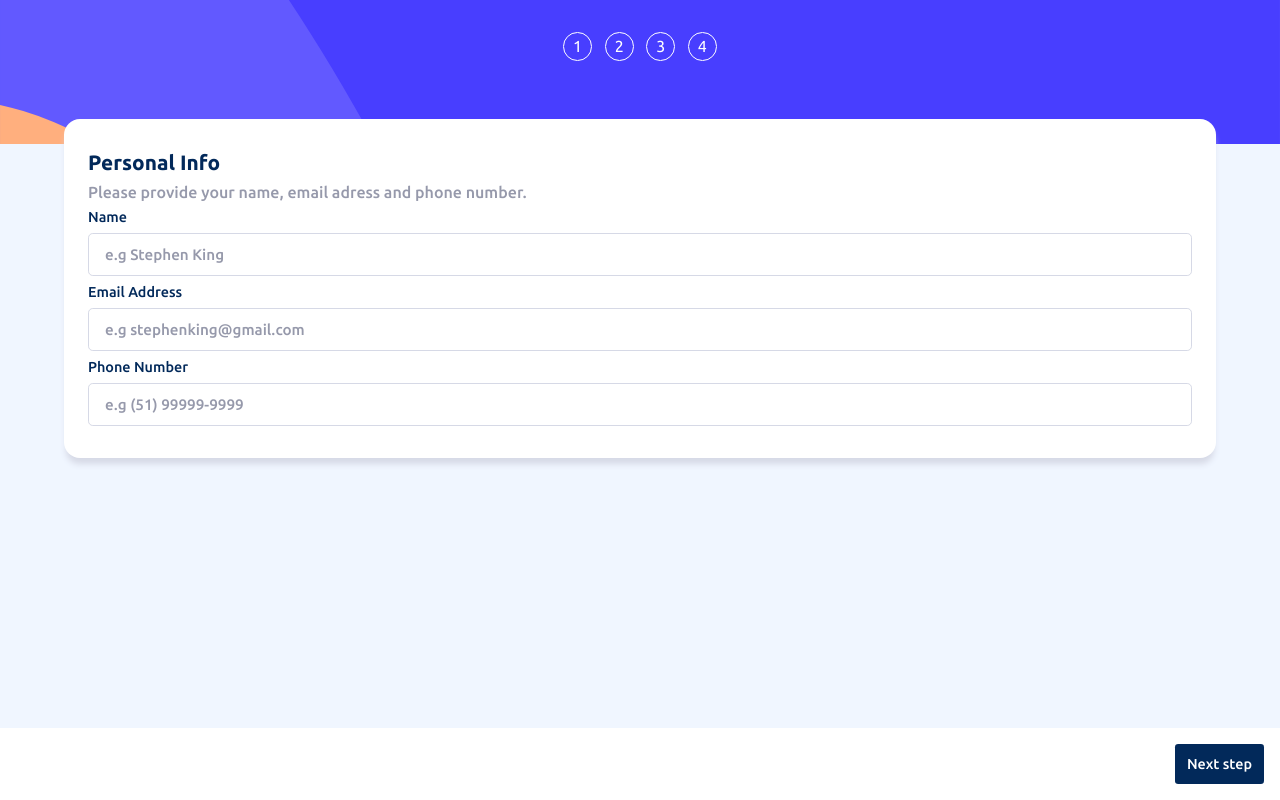
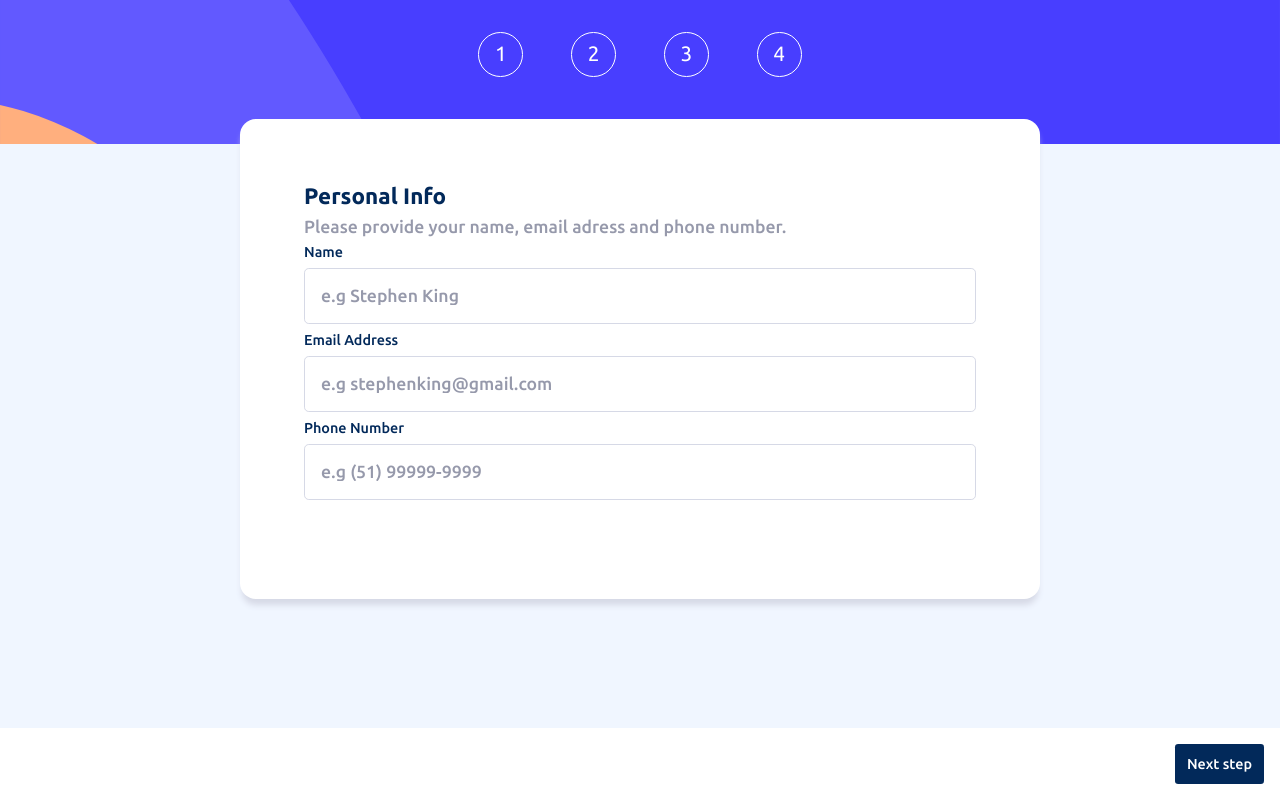
Before and after one commit to guicostads/gaming-platform-registration, a React (Vite) app: page /personalinfo in a window 1280 px wide. Built offline with nearby package versions, Linux system fonts and the light colour scheme.

Commit message:
css changes

```diff
--- a/src/Default/Default.css
+++ b/src/Default/Default.css
@@ -10,11 +10,18 @@
   top: 14.9%;
   display: flex;
   flex-direction: column;
-  justify-content: center;
   max-height: 30rem;
   width: 90vw;
   border-radius: 1rem;
   background-color: var(--white);
   box-shadow: 0 8px 6px -2px var(--light-gray);
-  padding: 2rem 1.5rem;;
+  padding: 2rem 1.5rem;
 }
+
+@media (min-width: 768px) {
+  .content {
+    height: 40rem;
+    width: 50rem;
+    padding: 4rem;
+  }
+}
--- a/src/components/AddOns.css
+++ b/src/components/AddOns.css
@@ -26,3 +26,17 @@
   width: 1.3rem;
   height: 1.3rem;
 }
+
+@media (min-width:769px) {
+  .addon-box h1 {
+    font-size: 1.4rem;
+  }
+
+  .addon-box p {
+    font-size: 1.1rem;
+  }
+
+  .addon-box button {
+    font-size: 1rem;
+  }
+}
--- a/src/components/Finish.css
+++ b/src/components/Finish.css
@@ -13,7 +13,6 @@
 .finish > p {
   font-size: 1rem;
   font-weight: 500;
-  width: 90%;
   color: var(--cool-gray);
 }
 
@@ -30,8 +29,8 @@
 }
 
 .finish-items span {
-    color: var(--cool-gray);
-    font-weight: 500;
+  color: var(--cool-gray);
+  font-weight: 500;
 }
 
 .row {
@@ -42,4 +41,5 @@
 a,
 a:active {
   color: var(--cool-gray);
+  text-decoration: underline 0.1rem solid var(--cool-gray);
 }
--- a/src/components/Finish.jsx
+++ b/src/components/Finish.jsx
@@ -19,15 +19,17 @@ const Finish = () => {
 
   const marineBlue = {
     color: "var(--marine-blue)",
+    fontWeight: '500'
   };
 
   const purplishBlue = {
     color: "var(--purplish-blue)",
-    fontWeight: "400",
+    fontWeight: "500",
   };
 
   const coolGray = {
     color: "var(--cool-gray)",
+    fontWeight: '400'
   };
 
   return (
@@ -50,7 +52,7 @@ const Finish = () => {
           </Link>
           {isChecked1 && (
             <div className="row">
-              <span>Online Service</span>
+              <span style={coolGray}>Online Service</span>
               <span style={purplishBlue}>
                 {toggleValue ? "+10/yr" : "+1/mo"}
               </span>
@@ -58,7 +60,7 @@ const Finish = () => {
           )}
           {isChecked2 && (
             <div className="row">
-              <span>Larger Storage</span>
+              <span style={coolGray}>Larger Storage</span>
               <span style={purplishBlue}>
                 {toggleValue ? "+20/yr" : "+2/mo"}
               </span>
@@ -66,7 +68,7 @@ const Finish = () => {
           )}
           {isChecked3 && (
             <div className="row">
-              <span>Customizable profile</span>
+              <span style={coolGray}>Customizable profile</span>
               <span style={purplishBlue}>
                 {toggleValue ? "+20/yr" : "+2/mo"}
               </span>
--- a/src/components/PersonalInfo.css
+++ b/src/components/PersonalInfo.css
@@ -9,7 +9,6 @@
 .personal-info p {
   font-size: 1rem;
   font-weight: 500;
-  width: 90%;
 }
 
 .personal-info input:focus {
@@ -48,3 +47,27 @@
   font-size: 1.3rem;
   color: var(--marine-blue);
 }
+
+@media (min-width: 769px) {
+  .personal-info h1 {
+    font-size: 1.4rem;
+  }
+
+  .personal-info p {
+    font-size: 1.1rem;
+  }
+
+  .personal-info input::placeholder {
+    font-size: 1.1rem;
+  }
+
+  .personal-info .not-active {
+    height: 3.5rem;
+    font-size: 1rem;
+  }
+
+  .personal-info .active {
+    height: 3.5rem;
+    font-size: 1rem;
+  }
+}
--- a/src/components/PersonalInfo.jsx
+++ b/src/components/PersonalInfo.jsx
@@ -7,8 +7,8 @@ const PersonalInfo = () => {
     handleSetEmail,
     handleSetName,
     handleSetPhone,
-    handleActive,
-    active,
+    activeInfo,
+    handleActiveInfo,
   } = useContext(PageContext);
 
   return (
@@ -24,8 +24,8 @@ const PersonalInfo = () => {
           type="text"
           placeholder="e.g Stephen King"
           onChange={handleSetName}
-          onClick={handleActive}
-          className={active === "name" ? "active" : "not-active"}
+          onClick={handleActiveInfo}
+          className={activeInfo === "name" ? "active" : "not-active"}
         ></input>
 
         <label htmlFor="email">Email Address</label>
@@ -34,8 +34,8 @@ const PersonalInfo = () => {
           id="email"
           placeholder="e.g stephenking@gmail.com"
           onChange={handleSetEmail}
-          onClick={handleActive}
-          className={active === "email" ? "active" : "not-active"}
+          onClick={handleActiveInfo}
+          className={activeInfo === "email" ? "active" : "not-active"}
         ></input>
 
         <label htmlFor="phone">Phone Number</label>
@@ -45,8 +45,8 @@ const PersonalInfo = () => {
           id="phone"
           placeholder="e.g (51) 99999-9999"
           onChange={handleSetPhone}
-          onClick={handleActive}
-          className={active === "phone" ? "active" : "not-active"}
+          onClick={handleActiveInfo}
+          className={activeInfo === "phone" ? "active" : "not-active"}
         ></input>
       </form>
     </div>
--- a/src/components/PlanSelection.css
+++ b/src/components/PlanSelection.css
@@ -9,7 +9,6 @@
 .plan-selection p {
   font-size: 1rem;
   font-weight: 500;
-  width: 100%;
   line-height: 1.5rem;
 }
 
@@ -37,3 +36,21 @@
   border: 2px solid var(--marine-blue);
   background-color: var(--light-blue);
 }
+
+@media (min-width: 769px) {
+  .plan-content div {
+    font-size: 1.1rem;
+  }
+
+  .plan-content img {
+    width: 3rem;
+  }
+
+  .plan-selection h1 {
+    font-size: 1.4rem;
+  }
+
+  .plan-selection p {
+    font-size: 1.1rem;
+  }
+}
--- a/src/components/Sections.css
+++ b/src/components/Sections.css
@@ -20,3 +20,15 @@
   color: #fff;
   cursor: pointer;
 }
+
+@media (min-width: 769px) {
+.buttons {
+  gap: 3rem;
+}
+
+  .buttons button {
+    width: 2.8rem;
+    height: 2.8rem;
+    font-size: 1.3rem;
+  }
+}
--- a/src/components/SwitchPagesTab.css
+++ b/src/components/SwitchPagesTab.css
@@ -1,7 +1,6 @@
 .container {
   background-color: #fff;
   width: 100%;
-  position: absolute;
   bottom: 0;
   display: flex;
   align-items: center;
--- a/src/context/context.jsx
+++ b/src/context/context.jsx
@@ -9,6 +9,7 @@ export const PageContextProvider = ({ children }) => {
   const [email, setEmail] = useState("");
   const [phone, setPhone] = useState("");
   const [planPrice, setPlanPrice] = useState("");
+  const [activeInfo, setActiveInfo] = useState("");
   const [activePlan, setActivePlan] = useState(null);
   const [toggleValue, setToggleValue] = useState(false);
   const [isChecked1, setIsChecked1] = useState(false);
@@ -33,6 +34,10 @@ export const PageContextProvider = ({ children }) => {
   const handleSetPhone = (e) => {
     setPhone(e.target.value);
     console.log(phone);
+  };
+
+  const handleActiveInfo = (e) => {
+    setActiveInfo(e.target.id);
   };
 
   //control the slected plan
@@ -75,6 +80,7 @@ export const PageContextProvider = ({ children }) => {
       setTotalPrice(Number(totalPrice) - Number(e.target.value));
     }
   };
+
   //control addon btn 1 state
   const handleChange3 = (e) => {
     setIsChecked3(!isChecked3);
@@ -114,6 +120,8 @@ export const PageContextProvider = ({ children }) => {
         handleActivePlan,
         setActivePlan,
         activePlan,
+        activeInfo,
+        handleActiveInfo,
         path,
         page,
         planPrice,
--- a/src/index.css
+++ b/src/index.css
@@ -19,10 +19,13 @@ button {
   --pastel-blue: hsl(228, 100%, 84%);
   --light-blue: hsl(206, 94%, 87%);
   --strawberry-red: hsl(354, 84%, 57%);
-
   --cool-gray: hsl(231, 11%, 63%);
   --light-gray: hsl(229, 24%, 87%);
   --magnolia: hsl(217, 100%, 97%);
   --alabaster: hsl(231, 100%, 99%);
   --white: hsl(0, 0%, 100%);
 }
+
+@media (min-width: 768px) {
+
+}
```
Also changed, not shown: src/components/PlanButton.css (line endings or trailing spaces).
